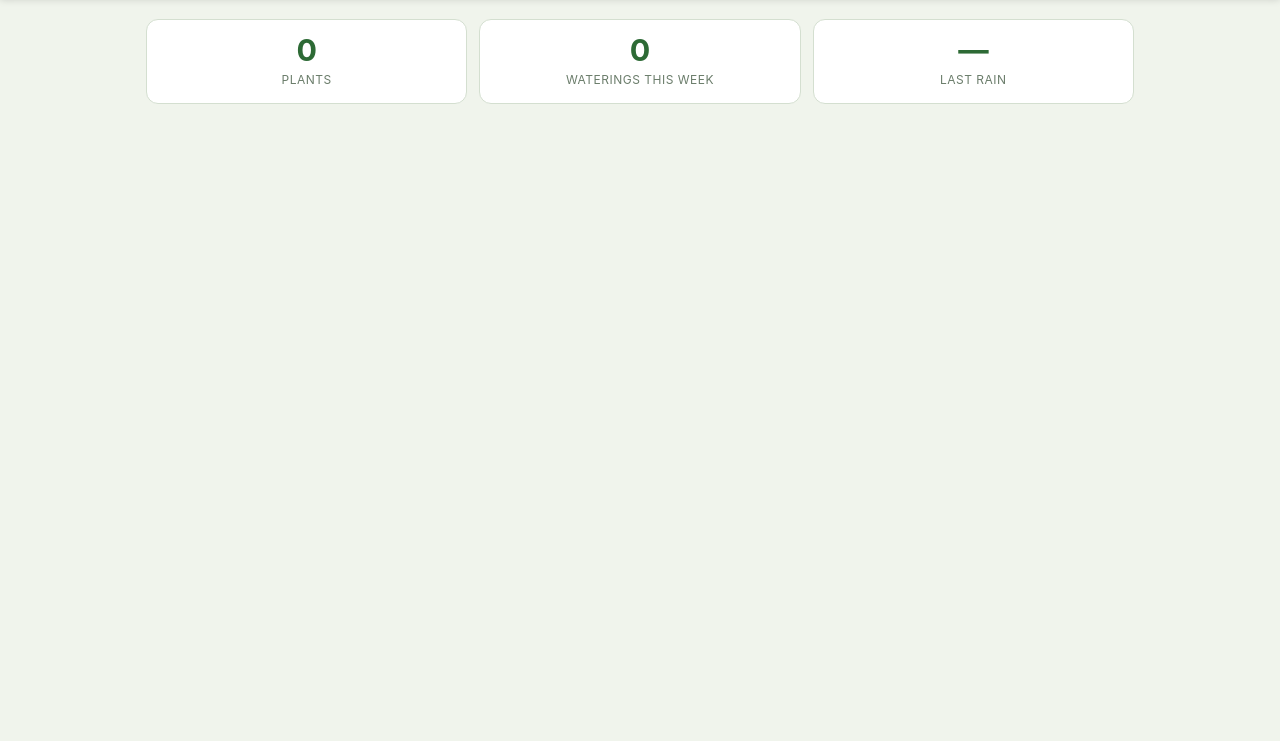
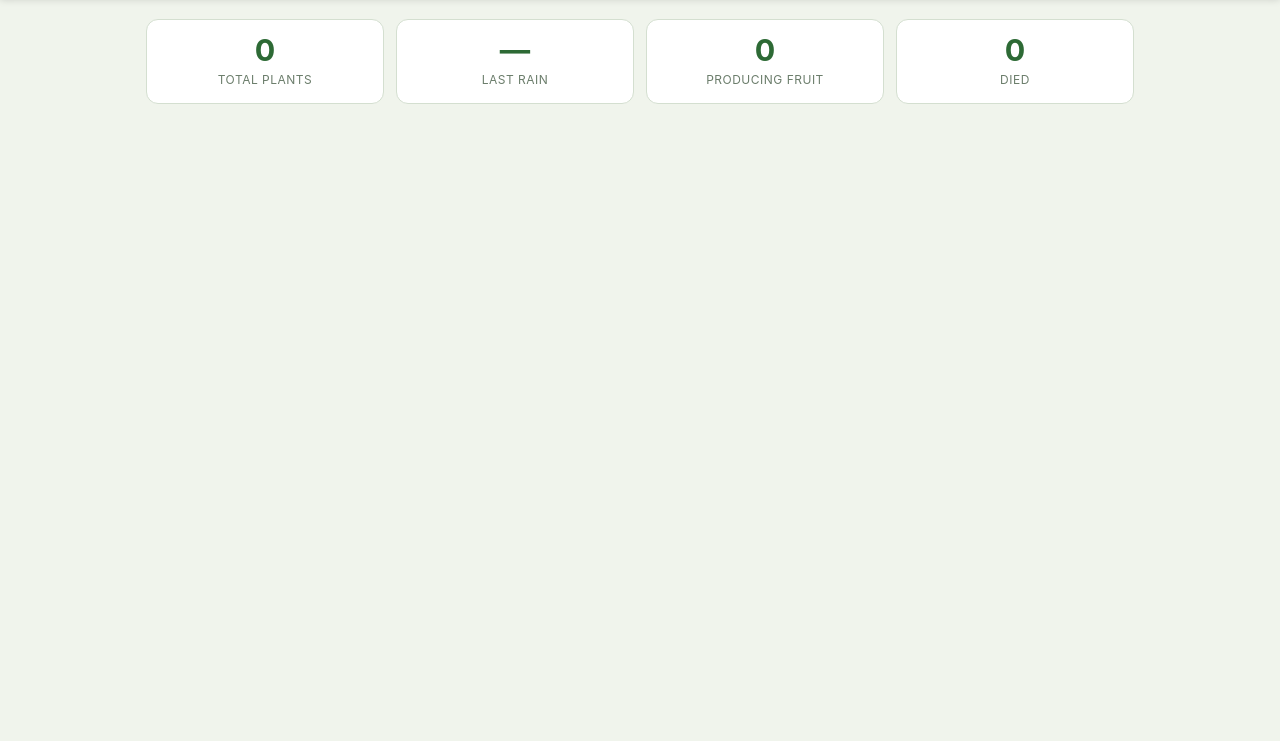
Before and after one commit to randi-bpos/randis-garden-tracker, a website: page share.html in a window 1280 px wide. Shown: the part 59-800 px from the top of the page. Drawn offline with Linux system fonts and the light colour scheme; no server answers.

Commit message:
Sync share page stats bar to match main app

```diff
--- a/share.html
+++ b/share.html
@@ -47,15 +47,19 @@
       <div class="stats-bar">
         <div class="stat">
           <span class="stat-value" id="stat-plants">0</span>
-          <span class="stat-label">Plants</span>
-        </div>
-        <div class="stat">
-          <span class="stat-value" id="stat-watered">0</span>
-          <span class="stat-label">Waterings This Week</span>
+          <span class="stat-label">Total Plants</span>
         </div>
         <div class="stat">
           <span class="stat-value" id="stat-rain">—</span>
           <span class="stat-label">Last Rain</span>
+        </div>
+        <div class="stat">
+          <span class="stat-value" id="stat-producing">0</span>
+          <span class="stat-label">Producing Fruit</span>
+        </div>
+        <div class="stat">
+          <span class="stat-value" id="stat-died">0</span>
+          <span class="stat-label">Died</span>
         </div>
       </div>
 
```
